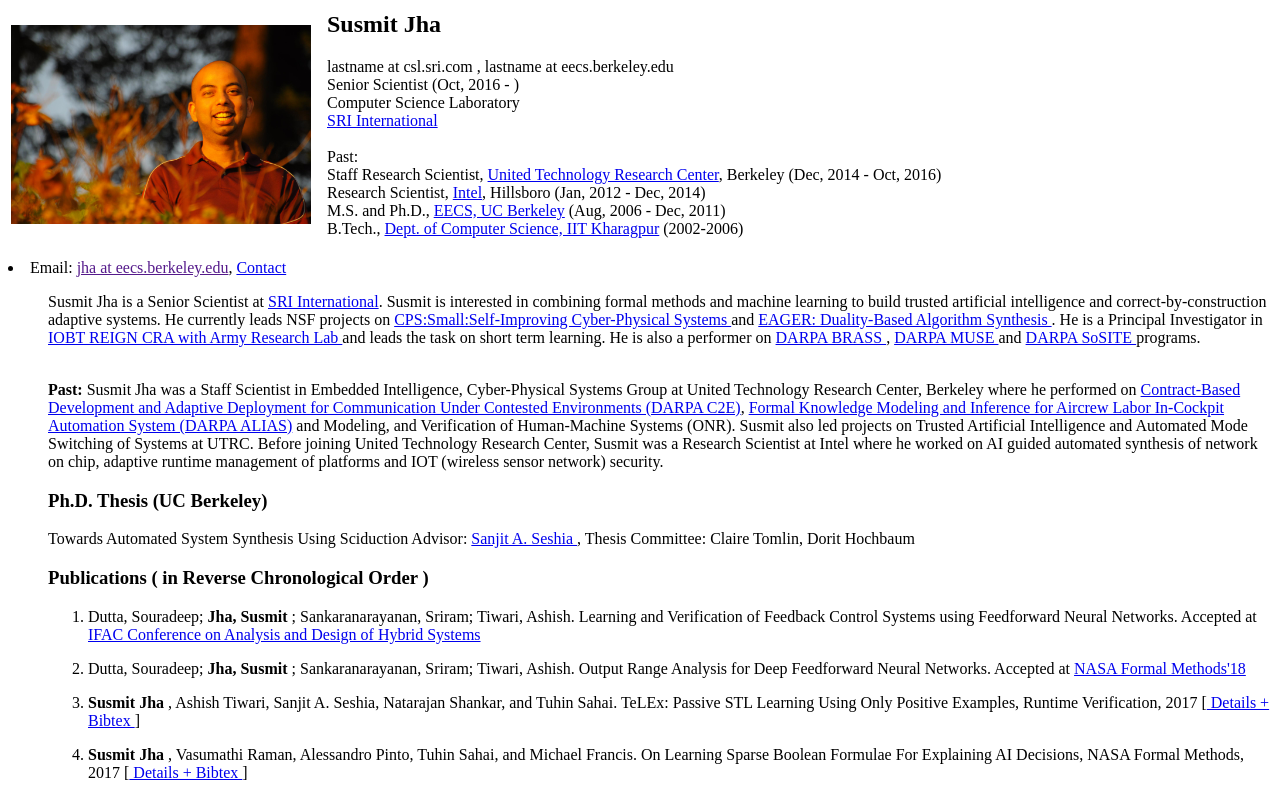
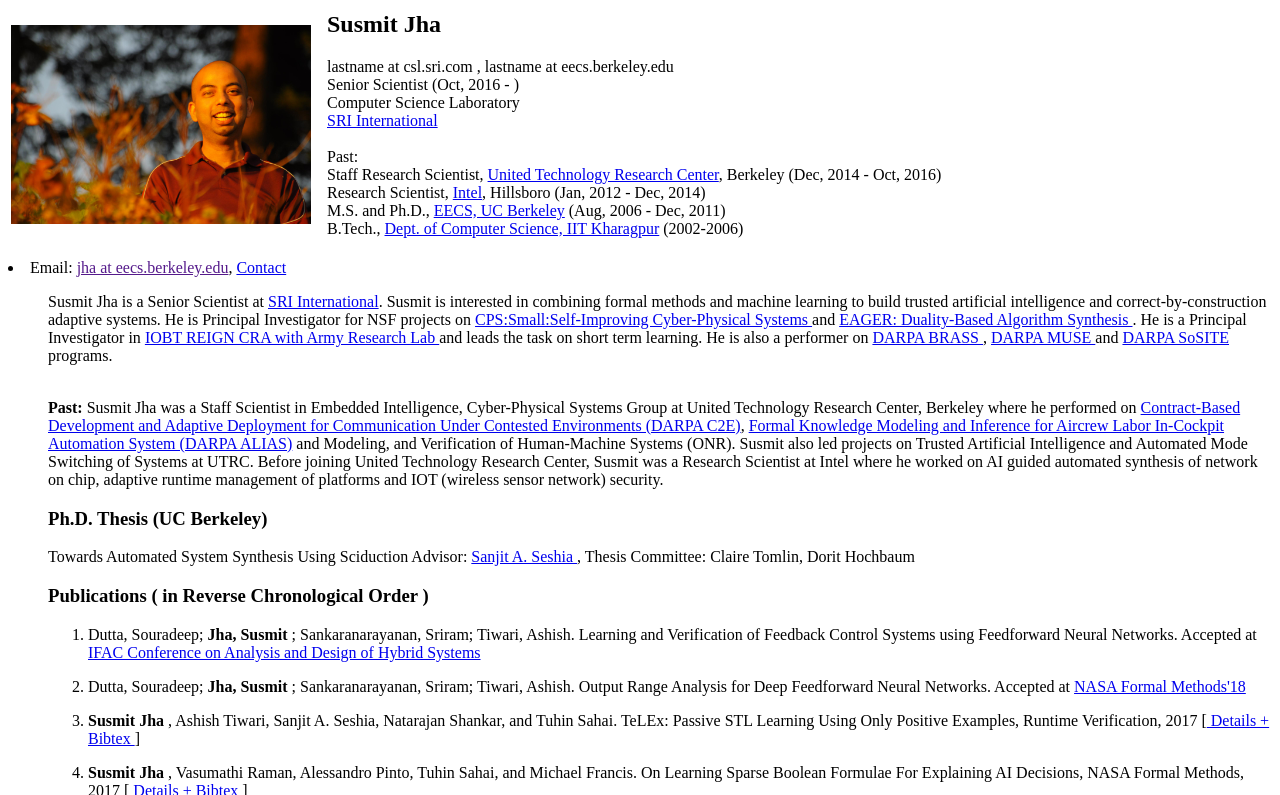
Before and after one commit to susmitjha/susmitjha.github.io, a plain HTML site: page index.html in a window 1280 px wide. Shown: the top 795 px of the page. Drawn offline with Linux system fonts and the light colour scheme.

Commit message:
nn papers

```diff
--- a/index.html
+++ b/index.html
@@ -56,7 +56,7 @@ Susmit Jha is a Senior Scientist at <a href = "https://www.sri.com/"> SRI Intern
 Susmit is interested in
 combining formal methods and machine learning to build
 trusted artificial intelligence and correct-by-construction
-adaptive systems. He currently leads NSF projects on
+adaptive systems. He is Principal Investigator for NSF projects on
 <a href = "https://www.nsf.gov/awardsearch/showAward?AWD_ID=1740079"> CPS:Small:Self-Improving
 Cyber-Physical Systems </a> and
  <a href= "https://www.nsf.gov/awardsearch/showAward?AWD_ID=1750009">
```
